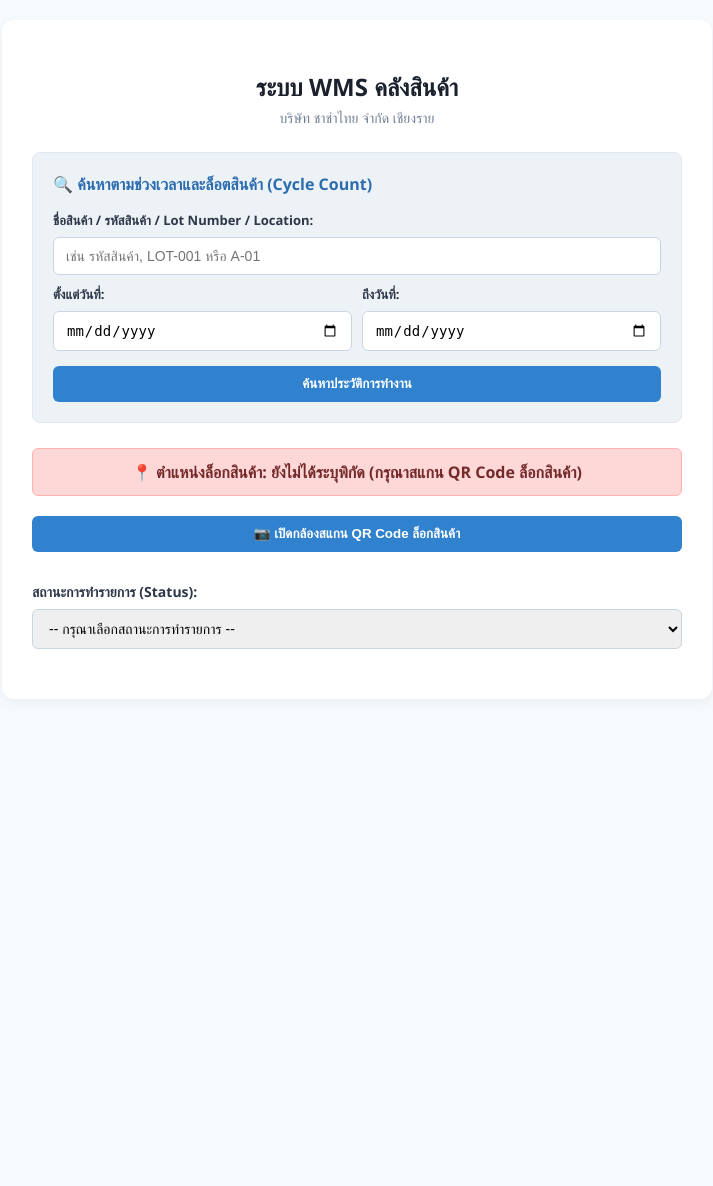
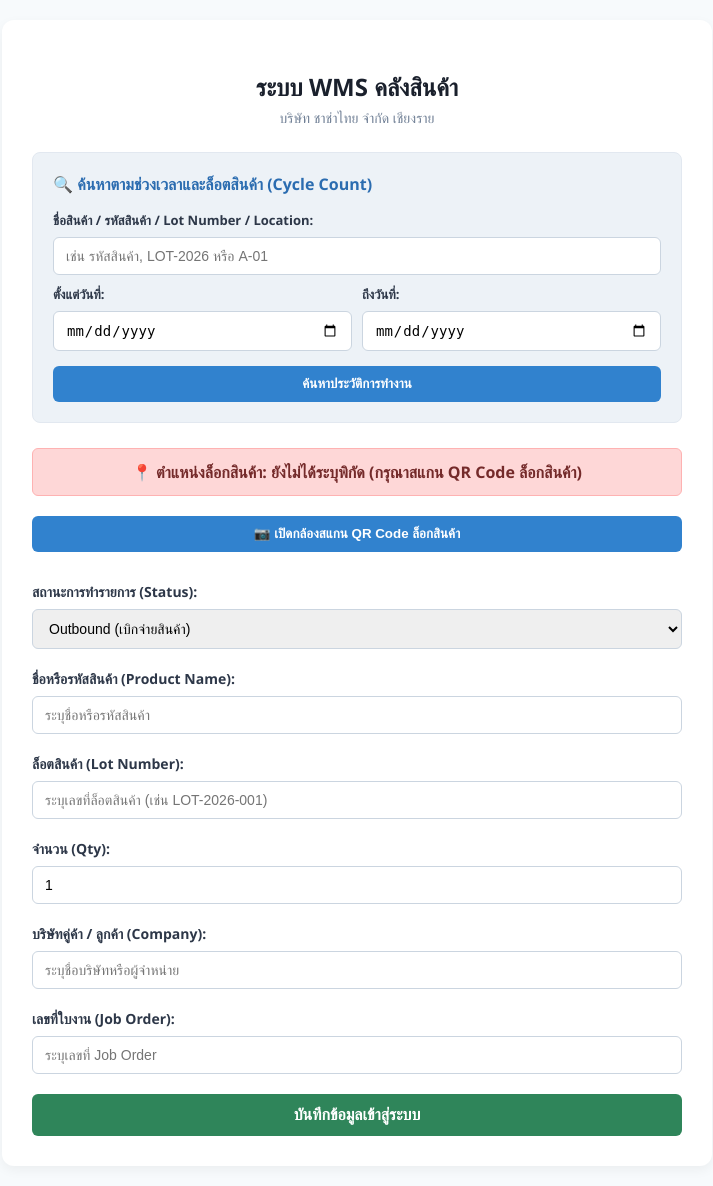
Before and after one commit to kanokwan20044-sketch/WH_Project, a Flask app: page / in a window 1280 px wide. Shown: the whole page, without its empty margins (283-996 px from the left). Before the commit the page ends 649 px from the top, so only its background shows below. Run offline with Flask 3, Linux system fonts and the light colour scheme.

Commit message:
feat: show product name input conditionally when outbound is selected

```diff
--- a/templates/index.html
+++ b/templates/index.html
@@ -23,7 +23,6 @@
         .alert-success { background-color: #c6f6d5; color: #22543d; padding: 12px; border-radius: 6px; margin-bottom: 20px; text-align: center; font-weight: 600; border: 1px solid #9ae6b4; }
         .search-section { background: #edf2f7; padding: 20px; border-radius: 8px; margin-bottom: 25px; border: 1px solid #e2e8f0; }
         .date-row { display: flex; gap: 10px; margin-bottom: 10px; }
-        #productFields { display: none; background: #f7fafc; padding: 15px; border-radius: 8px; border: 1px solid #e2e8f0; margin-bottom: 20px; }
         #reader { width: 100%; max-width: 400px; margin: 0 auto 15px auto; }
     </style>
 </head>
@@ -38,13 +37,13 @@
             </div>
         {% endif %}
 
-        <!-- ส่วนค้นหา (Cycle Count & Date Range) -->
+        <!-- ส่วนค้นหาตามช่วงเวลาและล็อตสินค้า (Cycle Count) -->
         <div class="search-section">
             <h3 style="margin-top: 0; color: #2b6cb0; font-size: 16px;">🔍 ค้นหาตามช่วงเวลาและล็อตสินค้า (Cycle Count)</h3>
             <form action="/" method="GET">
                 <div class="form-group" style="margin-bottom: 10px;">
                     <label style="font-size: 13px;">ชื่อสินค้า / รหัสสินค้า / Lot Number / Location:</label>
-                    <input type="text" name="q" placeholder="เช่น รหัสสินค้า, LOT-001 หรือ A-01" value="{{ search_query }}">
+                    <input type="text" name="q" placeholder="เช่น รหัสสินค้า, LOT-2026 หรือ A-01" value="{{ search_query }}">
                 </div>
                 <div class="date-row">
                     <div style="flex: 1;">
@@ -99,43 +98,40 @@
 
             <div class="form-group">
                 <label>สถานะการทำรายการ (Status):</label>
-                <select name="status" id="statusSelect" onchange="toggleProductFields()" required>
-                    <option value="">-- กรุณาเลือกสถานะการทำรายการ --</option>
+                <select name="status" id="statusSelect" onchange="toggleProductField()">
                     <option value="Inbound">Inbound (นำเข้าสินค้า)</option>
-                    <option value="Outbound">Outbound (เบิกจ่ายสินค้า)</option>
+                    <option value="Outbound" selected>Outbound (เบิกจ่ายสินค้า)</option>
                     <option value="Cycle Count">Cycle Count (ตรวจนับสต็อก)</option>
                 </select>
             </div>
 
-            <!-- ส่วนที่จะแสดงเฉพาะเมื่อเลือก Outbound (หรือสถานะที่ต้องการ) -->
-            <div id="productFields">
-                <div class="form-group">
+            <!-- ช่องกรอกชื่อ/รหัสสินค้า จะแสดงขึ้นมาก็ต่อเมื่อเลือก Outbound -->
+            <div class="form-group" id="productFieldGroup">
                 <label>ชื่อหรือรหัสสินค้า (Product Name):</label>
-                    <input type="text" name="product_name" id="product_name" placeholder="ระบุชื่อหรือรหัสสินค้า">
+                <input type="text" name="product_name" id="productNameInput" placeholder="ระบุชื่อหรือรหัสสินค้า" required>
             </div>
 
             <div class="form-group">
                 <label>ล็อตสินค้า (Lot Number):</label>
-                    <input type="text" name="lot_number" id="lot_number" placeholder="ระบุเลขที่ล็อตสินค้า (เช่น LOT-2026-001)">
+                <input type="text" name="lot_number" placeholder="ระบุเลขที่ล็อตสินค้า (เช่น LOT-2026-001)" required>
             </div>
 
             <div class="form-group">
                 <label>จำนวน (Qty):</label>
-                    <input type="number" name="qty" id="qty" value="1" min="1">
+                <input type="number" name="qty" value="1" min="1" required>
             </div>
 
             <div class="form-group">
                 <label>บริษัทคู่ค้า / ลูกค้า (Company):</label>
-                    <input type="text" name="company" id="company" placeholder="ระบุชื่อบริษัทหรือผู้จำหน่าย">
+                <input type="text" name="company" placeholder="ระบุชื่อบริษัทหรือผู้จำหน่าย" required>
             </div>
 
             <div class="form-group">
                 <label>เลขที่ใบงาน (Job Order):</label>
-                    <input type="text" name="job_order" id="job_order" placeholder="ระบุเลขที่ Job Order">
-                </div>
+                <input type="text" name="job_order" placeholder="ระบุเลขที่ Job Order" required>
             </div>
 
-            <button type="submit" class="btn-submit" id="submitBtn" style="display: none;">บันทึกข้อมูลเข้าสู่ระบบ</button>
+            <button type="submit" class="btn-submit">บันทึกข้อมูลเข้าสู่ระบบ</button>
         </form>
     </div>
 
@@ -148,51 +144,28 @@
             }, (errorMessage) => {});
         }
 
-        // ฟังก์ชันควบคุมการแสดงผลฟอร์มกรอกข้อมูลตามสถานะที่เลือก
-        function toggleProductFields() {
-            const statusSelect = document.getElementById('statusSelect').value;
-            const productFields = document.getElementById('productFields');
-            const submitBtn = document.getElementById('submitBtn');
+        // ฟังก์ชันสำหรับเปิด/ปิดการแสดงผลช่องกรอกรหัสสินค้าตามสถานะที่เลือก
+        function toggleProductField() {
+            const statusSelect = document.getElementById("statusSelect");
+            const productFieldGroup = document.getElementById("productFieldGroup");
+            const productNameInput = document.getElementById("productNameInput");
 
-            // ดึงช่อง input ด้านในมาตั้งค่า required
-            const pName = document.getElementById('product_name');
-            const pLot = document.getElementById('lot_number');
-            const pQty = document.getElementById('qty');
-            const pComp = document.getElementById('company');
-            const pJob = document.getElementById('job_order');
-
-            if (statusSelect === 'Outbound') {
-                // ถ้าเลือกเบิกจ่าย ให้แสดงช่องกรอกข้อมูลและปุ่มบันทึก
-                productFields.style.display = 'block';
-                submitBtn.style.display = 'block';
-
-                pName.required = true;
-                pLot.required = true;
-                pQty.required = true;
-                pComp.required = true;
-                pJob.required = true;
-            } else if (statusSelect === 'Inbound' || statusSelect === 'Cycle Count') {
-                // หากเลือกสถานะอื่น สามารถปรับให้แสดงหรือซ่อนได้ตามต้องการ (ในที่นี้ตั้งให้แสดงเมื่อเลือกสถานะใดๆ เพื่อกรอกข้อมูลได้ครับ)
-                productFields.style.display = 'block';
-                submitBtn.style.display = 'block';
-
-                pName.required = true;
-                pLot.required = true;
-                pQty.required = true;
-                pComp.required = true;
-                pJob.required = true;
+            // หากเลือกเป็น Outbound (เบิกจ่าย) ให้แสดงช่องกรอกสินค้า
+            if (statusSelect.value === "Outbound") {
+                productFieldGroup.style.display = "block";
+                productNameInput.required = true;
             } else {
-                // ถ้ายังไม่ได้เลือก ให้ซ่อนไว้ก่อน
-                productFields.style.display = 'none';
-                submitBtn.style.display = 'none';
-
-                pName.required = false;
-                pLot.required = false;
-                pQty.required = false;
-                pComp.required = false;
-                pJob.required = false;
+                // สถานะอื่นอาจซ่อนหรือเปิดตามต้องการ ในที่นี้ตั้งให้ซ่อนเมื่อไม่ได้เลือกเบิกจ่าย
+                productFieldGroup.style.display = "none";
+                productNameInput.required = false;
+                productNameInput.value = "-"; // ใส่ค่าสำรองกรณีไม่ได้กรอก
             }
         }
+
+        // เรียกทำงานตอนโหลดหน้าเว็บครั้งแรก
+        window.onload = function() {
+            toggleProductField();
+        };
     </script>
 </body>
 </html>
```
Lines whose indentation alone changed are shown as unchanged.
